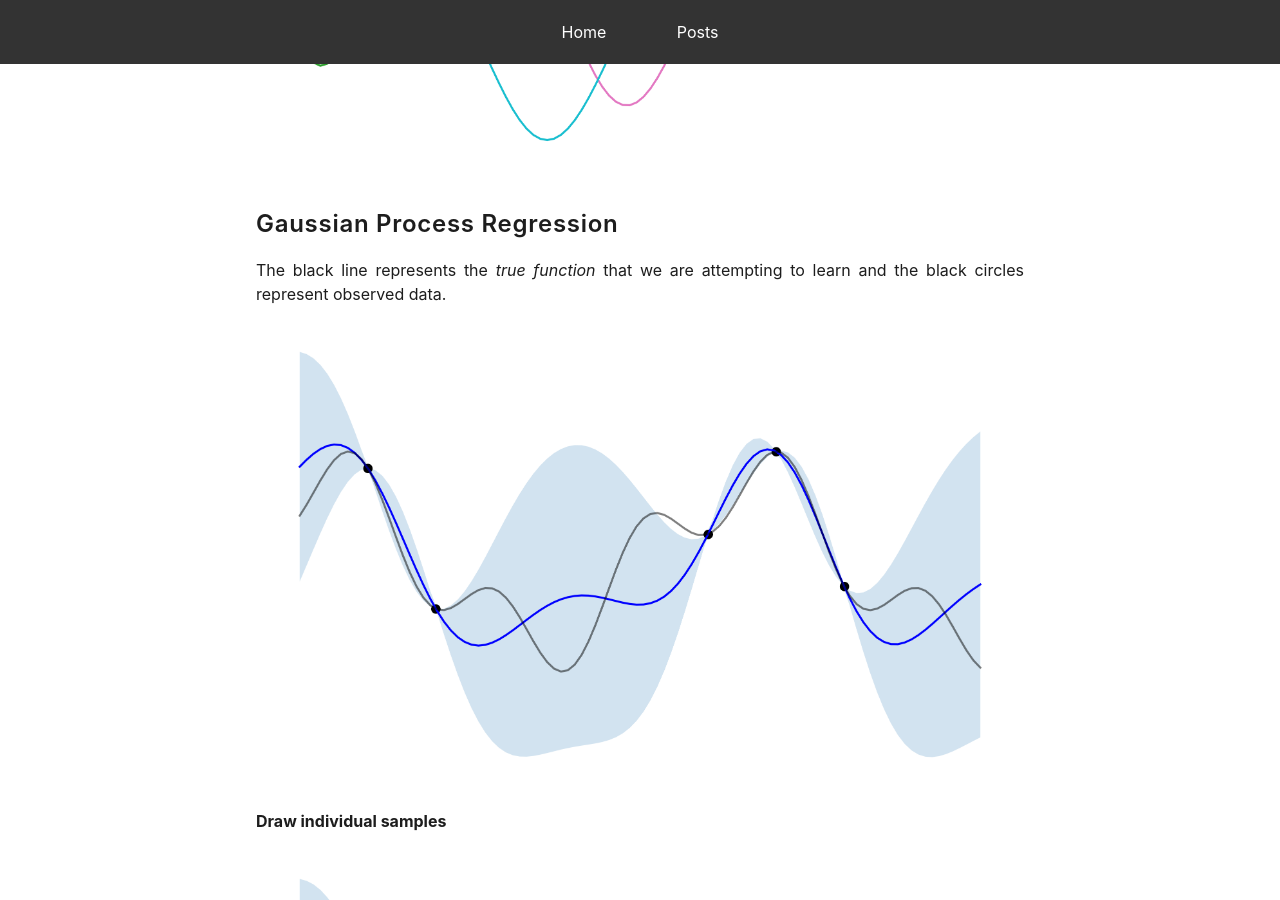
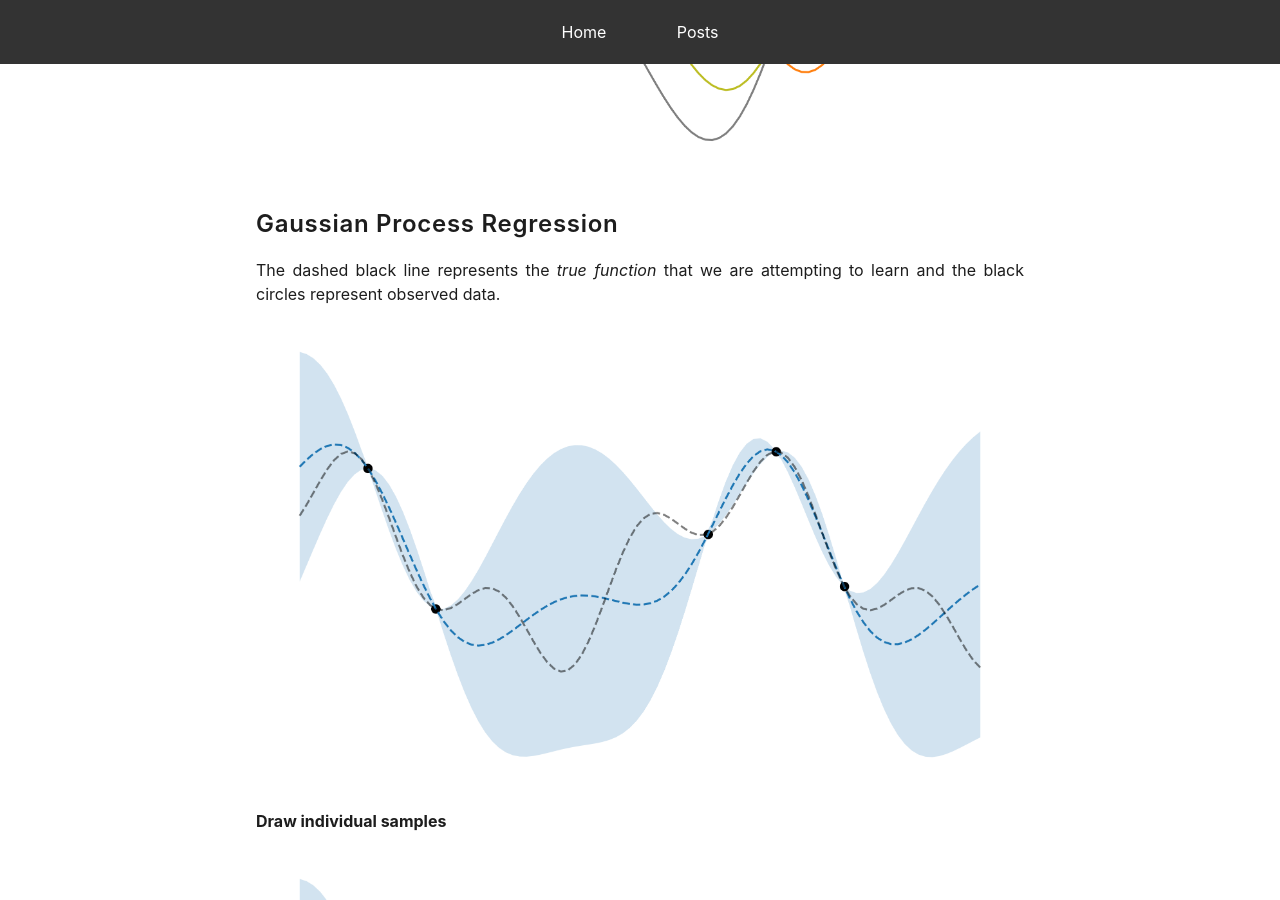
Before and after one commit to mark-hobbs/mark-hobbs.github.io, a Jekyll site: the page built from _posts/2025-05-30-gp.md, in a window 1280 px wide and 900 px high, scrolled down 689 px. Built offline with Jekyll 4.4.1, drawn with Linux system fonts in a browser that asks for light colours; some of the changed lines change nothing that is shown.

Commit message:
Update figures

```diff
--- a/_posts/2025-05-30-gp.md
+++ b/_posts/2025-05-30-gp.md
@@ -19,9 +19,11 @@ A Gaussian Process (GP) is a prior over functions - you can think of it as a way
 
 ## Gaussian Process Regression
 
-<!-- Gaussian Process Regression (GPR) is what happens when you condition the GP on observed data points. Now, the GP does not just sample random functions - it samples functions that pass through (or near) the training data, while still capturing uncertainty in areas where you have no observations. -->
+<!-- Gaussian process regression is the process of conditioning a Gaussian process on observed data.
 
-The black line represents the *true function* that we are attempting to learn and the black circles represent observed data.
+The GP samples functions that pass through (or near) the observed data, while capturing uncertainty in areas where you have no observations. -->
+
+The dashed black line represents the *true function* that we are attempting to learn and the black circles represent observed data.
 
 ![](/assets/images/gp-2.png)
 
```
Also changed, not shown: assets/images/gp-1.png, assets/images/gp-2.png, assets/images/gp-3.png.
